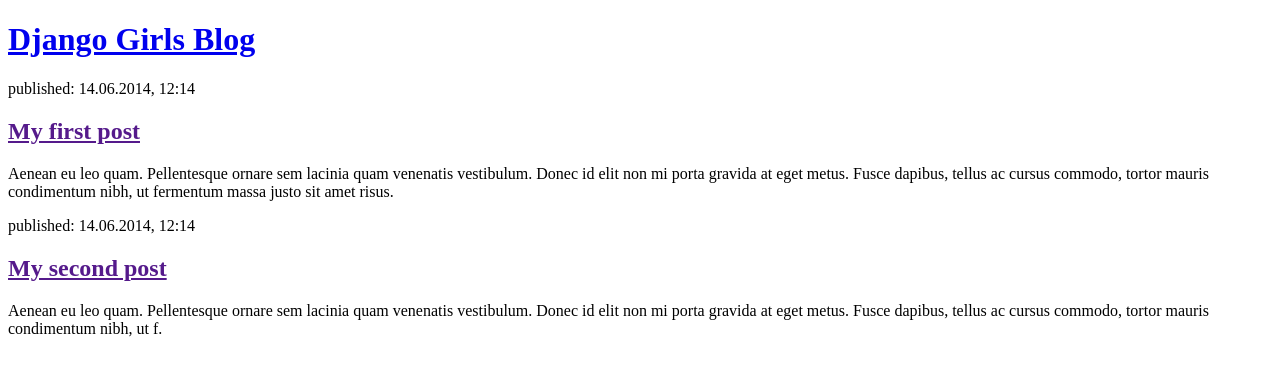
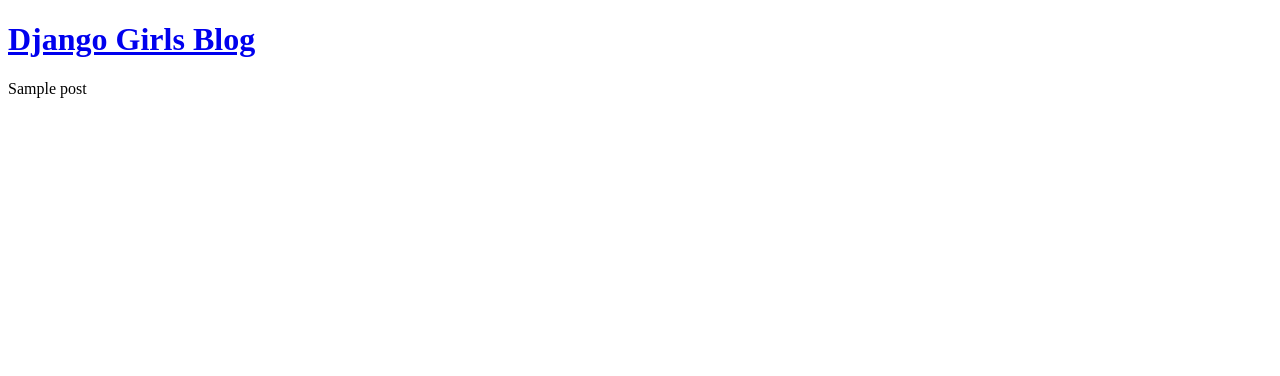
Before and after one commit to rohan20/djangogirls, a Django app: template blog/templates/blog/post_list.html in a window 1280 px wide. Shown: the top 376 px of the page. Run offline with Django 3.2, Linux system fonts and the light colour scheme; the template is opened without the code that fills it: values that come from a table or form of the project are taken from there, others are empty; tables that the repository leaves empty hold one stand-in row (values such as "Sample post"); parts of the project's set-up code (start-up, migrations or seed data) failed here and were passed over.

Commit message:
first usage of Django templates

```diff
--- a/blog/templates/blog/post_list.html
+++ b/blog/templates/blog/post_list.html
@@ -7,20 +7,8 @@
 <header>
     <h1><a href="/">Django Girls Blog</a></h1>
 </header>
-
-<article>
-    <time>published: 14.06.2014, 12:14</time>
-    <h2><a href="">My first post</a></h2>
-    <p>Aenean eu leo quam. Pellentesque ornare sem lacinia quam venenatis vestibulum. Donec id elit non mi porta gravida
-        at eget metus. Fusce dapibus, tellus ac cursus commodo, tortor mauris condimentum nibh, ut fermentum massa justo
-        sit amet risus.</p>
-</article>
-
-<article>
-    <time>published: 14.06.2014, 12:14</time>
-    <h2><a href="">My second post</a></h2>
-    <p>Aenean eu leo quam. Pellentesque ornare sem lacinia quam venenatis vestibulum. Donec id elit non mi porta gravida
-        at eget metus. Fusce dapibus, tellus ac cursus commodo, tortor mauris condimentum nibh, ut f.</p>
-</article>
+{% for post in posts %}
+    {{ post }}
+{% endfor %}
 </body>
 </html>
```
